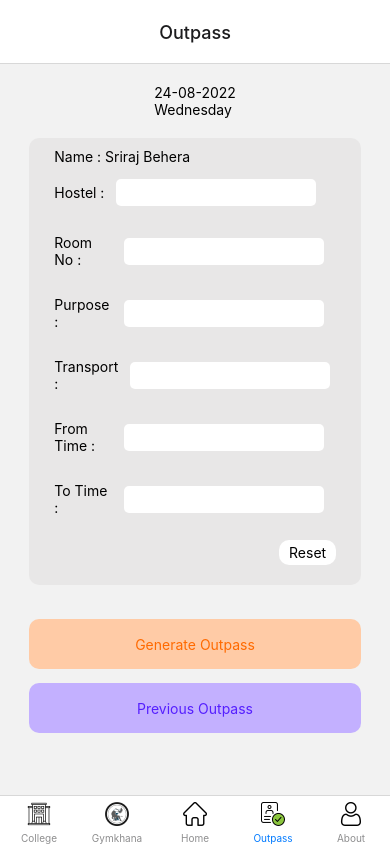
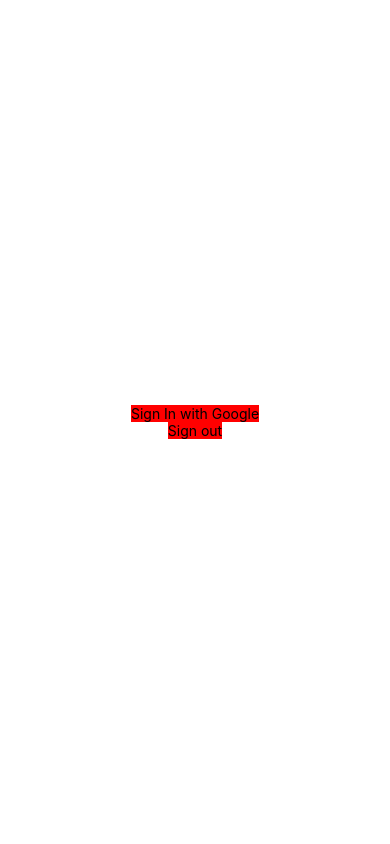
Before and after one commit to LNMIIT-Counselling-Cell/mobile-frontend, a React Native app: screen / in a window 390 px wide. Built offline with nearby package versions, Linux system fonts and the light colour scheme.

Commit message:
added google oauth signin feature with axios integration

```diff
--- a/App.js
+++ b/App.js
@@ -1,11 +1,13 @@
 import * as React from 'react';
 import { NavigationContainer } from '@react-navigation/native';
 import BottomTabs from './Tabs/BottomTabs';
+import LoginScreen from './screens/LoginScreen';
 
 export default function App() {
   return (
     <NavigationContainer>
-      <BottomTabs />
+      {/* <BottomTabs /> */}
+      <LoginScreen />
     </NavigationContainer>
   );
 }
--- a/Tabs/AboutTab.js
+++ b/Tabs/AboutTab.js
@@ -1,7 +1,7 @@
 import React from 'react'
 import { createStackNavigator } from '@react-navigation/stack';
 import AboutScreen from '../screens/AboutScreen/AboutScreen';
-import DetailsScreen from '../screens/DetailsScreen'
+import DetailsScreen from '../screens/LoginScreen'
 
 export default function AboutTab() {
   const AboutStack = createStackNavigator();
--- a/Tabs/CollegeTab.js
+++ b/Tabs/CollegeTab.js
@@ -1,7 +1,7 @@
 import React from 'react'
 import { createStackNavigator } from '@react-navigation/stack';
 import CollegeScreen from '../screens/CollegeScreen/CollegeScreen';
-import DetailsScreen from '../screens/DetailsScreen'
+import DetailsScreen from '../screens/LoginScreen'
 
 export default function CollegeTab() {
   const CollegeStack = createStackNavigator();
--- a/Tabs/GymkhanaTab.js
+++ b/Tabs/GymkhanaTab.js
@@ -1,7 +1,7 @@
 import React from 'react'
 import { createStackNavigator } from '@react-navigation/stack';
 import GymkhanaScreen from '../screens/GymkhanaScreen/GymkhanaScreen';
-import DetailsScreen from '../screens/DetailsScreen'
+import DetailsScreen from '../screens/LoginScreen'
 
 export default function GymkhanaTab() {
   const GymkhanaStack = createStackNavigator();
--- a/Tabs/HomeTab.js
+++ b/Tabs/HomeTab.js
@@ -1,7 +1,7 @@
 import React from 'react'
 import { createStackNavigator } from '@react-navigation/stack';
 import HomeScreen from '../screens/HomeScreen/HomeScreen';
-import DetailsScreen from '../screens/DetailsScreen'
+import DetailsScreen from '../screens/LoginScreen'
 
 export default function HomeTab() {
   const HomeStack = createStackNavigator();
--- /dev/null
+++ b/api/outpass/OutpassApi.js
@@ -0,0 +1,23 @@
+export const GenerateOutpassApi = async (token, hostel, room, purpose, transport, fromTime, toTime) => {
+  await fetch("http://localhost:5000/generateoutpass", {
+    method: "POST",
+    headers: {
+      'Content-Type': 'application/json',
+      'Authorization': 'Bearer ' + token,
+    },
+    body: JSON.stringify({
+      hostel: hostel,
+      roomno: room,
+      purpose: purpose,
+      transport: transport,
+      from_time: fromTime,
+      to_time: toTime
+    })
+  })
+    .then(response => response.json())
+    .then(result => {
+      console.log("res ---- ", result)
+      return result.body
+    })
+    .catch(err => console.log("error ---- ", err))
+}
--- a/package.json
+++ b/package.json
@@ -10,11 +10,13 @@
     "lint": "eslint ."
   },
   "dependencies": {
+    "@react-native-google-signin/google-signin": "^8.0.0",
     "@react-navigation/bottom-tabs": "^6.3.2",
     "@react-navigation/material-bottom-tabs": "^6.2.2",
     "@react-navigation/native": "^6.0.11",
     "@react-navigation/native-stack": "^6.7.0",
     "@react-navigation/stack": "^6.2.2",
+    "axios": "^0.27.2",
     "react": "18.0.0",
     "react-native": "0.69.1",
     "react-native-gesture-handler": "^2.5.0",
--- a/screens/DetailsScreen.js
+++ /dev/null
@@ -1,10 +0,0 @@
-import React from 'react'
-import { Button, Text, View } from 'react-native';
-
-export default function DetailsScreen({ navigation }) {
-  return (
-    <View style={{ flex: 1, justifyContent: 'center', alignItems: 'center' }}>
-      <Text>Details!</Text>
-    </View>
-  )
-}
--- /dev/null
+++ b/screens/LoginScreen.js
@@ -0,0 +1,82 @@
+import React from 'react'
+import { Text, View, TouchableOpacity, StyleSheet } from 'react-native';
+import {
+  GoogleSignin,
+  statusCodes,
+} from '@react-native-google-signin/google-signin';
+import axios from 'axios';
+
+export default function LoginScreen({ navigation }) {
+
+
+  const signOut = async () => {
+    try {
+      await GoogleSignin.signOut();
+      console.log("ho gya sign out")
+      // this.setState({ user: null }); // Remember to remove the user from your app's state as well
+    } catch (error) {
+      console.error(error);
+    }
+  };
+
+
+  return (
+    <View style={{ flex: 1, justifyContent: 'center', alignItems: 'center' }}>
+      <TouchableOpacity
+        style={styles.login}
+        onPress={() => {
+          GoogleSignin.configure({
+            androidClientId: '891305350714-8okde30dj2evetbp38vp5ofnk63qsn1n.apps.googleusercontent.com',
+            // iosClientId: 'ADD_YOUR_iOS_CLIENT_ID_HERE',
+          });
+          GoogleSignin.hasPlayServices().then((hasPlayService) => {
+            if (hasPlayService) {
+              GoogleSignin.signIn().then((userInfo) => {
+                console.log(JSON.stringify(userInfo))
+
+
+                axios.post("http://192.168.72.252:5000/signup", { userInfo })
+                  .then((response) => {
+                    console.log(response.data)
+                  })
+
+
+              }).catch((error) => {
+                console.log("ERROR IS: " + JSON.stringify(error));
+                if (error.code === statusCodes.SIGN_IN_CANCELLED) {
+                  // user cancelled the login flow
+                  console.log("ERROR IS: SIGN_IN_CANCELLED")
+                } else if (error.code === statusCodes.IN_PROGRESS) {
+                  // operation (e.g. sign in) is in progress already
+                  console.log("ERROR IS: IN_PROGRESS")
+                } else if (error.code === statusCodes.PLAY_SERVICES_NOT_AVAILABLE) {
+                  // play services not available or outdated
+                  console.log("ERROR IS: PLAY_SERVICES_NOT_AVAILABLE")
+                } else {
+                  // some other error happened
+                  console.log("ERROR IS: lnmiit id se aao bhai")
+                }
+              })
+            }
+          }).catch((e) => {
+            console.log("ERROR IS: " + JSON.stringify(e));
+          })
+        }}
+      >
+        <Text>Sign In with Google</Text>
+      </TouchableOpacity>
+
+      <TouchableOpacity
+        onPress={() => signOut()}
+      >
+        <Text style={styles.login}>Sign out</Text>
+      </TouchableOpacity>
+    </View>
+  )
+}
+
+const styles = StyleSheet.create({
+  login: {
+    backgroundColor: 'red',
+  }
+})
--- a/screens/OutpassScreen/OutpassScreen.js
+++ b/screens/OutpassScreen/OutpassScreen.js
@@ -1,5 +1,6 @@
-import React, { useState } from 'react'
+import React, { useState, useEffect } from 'react'
 import { Text, View, StyleSheet, TextInput, TouchableOpacity, ScrollView } from 'react-native';
+import { GenerateOutpassApi } from '../../api/outpass/OutpassApi';
 
 export default function OutpassScreen({ navigation }) {
 
@@ -9,6 +10,39 @@
   const [transport, setTransport] = useState('');
   const [fromTime, setFromTime] = useState('');
   const [toTime, setToTime] = useState('');
+
+
+  // useEffect(() => {
+  //   const res = GenerateOutpassApi("eyJhbGciOiJIUzI1NiIsInR5cCI6IkpXVCJ9.eyJfaWQiOiI2MmY2OTYzZTM4ZjA4ZDFjMzhmNDFiZDIiLCJpYXQiOjE2NjEzNzM2ODF9.uetiJPz0-V24DpOIzfYr88MKnmJz90vYj75XgBzpUxw", "bh4", "D217", "Ghooma", "Car", "1930", "2230")
+  //   console.log("what --- ", res);
+  // })
+
+  const getdata = async () => {
+    const response = await fetch("http://127.0.0.1:5000/generateoutpass", {
+      method: "POST",
+      headers: {
+        'Content-Type': 'application/json',
+        'Authorization': 'Bearer ' + 'eyJhbGciOiJIUzI1NiIsInR5cCI6IkpXVCJ9.eyJfaWQiOiI2MmY2OTYzZTM4ZjA4ZDFjMzhmNDFiZDIiLCJpYXQiOjE2NjEzNzM2ODF9.uetiJPz0-V24DpOIzfYr88MKnmJz90vYj75XgBzpUxw',
+      },
+      body: JSON.stringify({
+        hostel: "BH2",
+        roomno: "D217",
+        purpose: "Ghooma",
+        transport: "Car",
+        from_time: "1630",
+        to_time: "1930"
+      })
+    })
+
+    const jsonData = await response.json()
+    console.log(jsonData)
+  }
+
+
+  useEffect(() => {
+    getdata()
+  }, [])
+
 
   return (
     <ScrollView>
```
Also changed, not shown: 2 other files (tests, documents, lock files or other folders).
